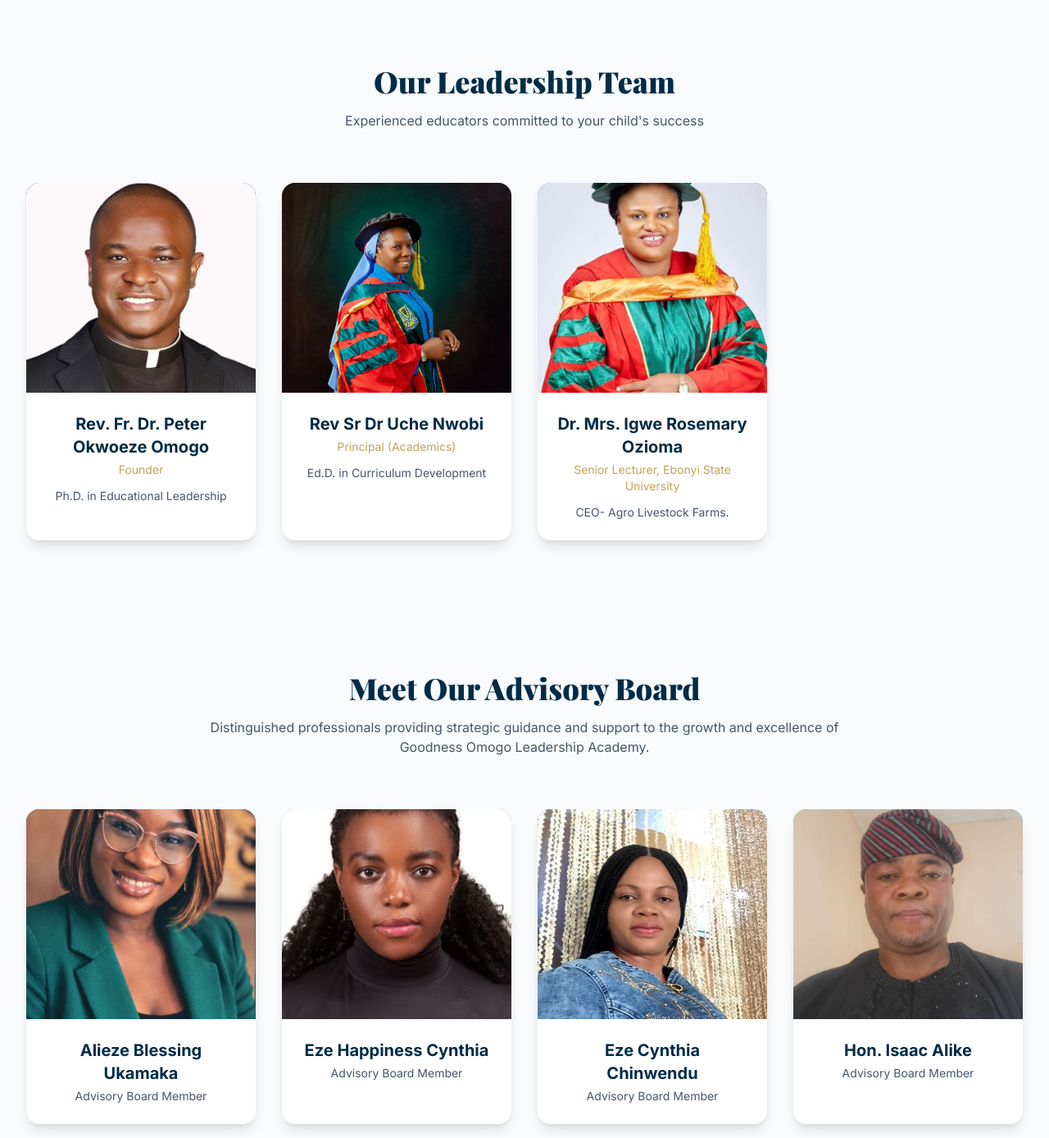
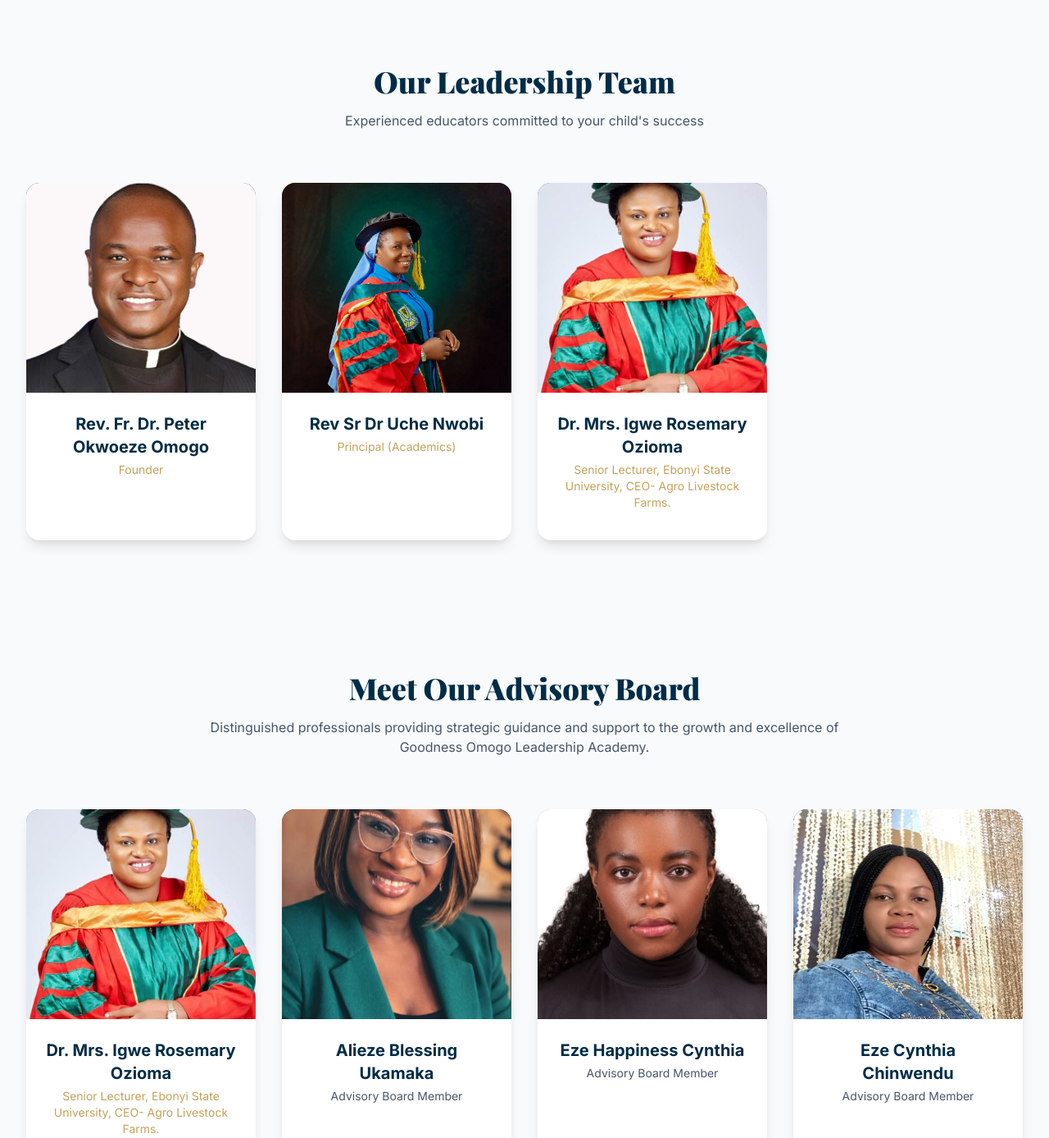
Before and after one commit to emmanuelfred/gola, a PHP site: page /about.php in a window 1280 px wide. Shown: the part 5112-6500 px from the top of the page at 82% size. Run offline with PHP 8.4, Linux system fonts and the light colour scheme; data comes from the database, SQL or seed files in the repository; some libraries are stand-ins or nearby versions.

Commit message:
first commit

```diff
--- a/about.php
+++ b/about.php
@@ -483,9 +483,7 @@ lightbox.addEventListener('click', (e) => {
                 <div class="p-6 text-center">
                     <h3 class="text-xl font-bold text-primary dark:text-gold mb-1">Rev. Fr. Dr. Peter Okwoeze Omogo</h3>
                     <p class="text-sm text-gold mb-3">Founder</p>
-                    <p class="text-sm text-slate-600 dark:text-slate-400">
-                        Ph.D. in Educational Leadership
-                    </p>
+
                 </div>
             </div>
 
@@ -499,9 +497,7 @@ lightbox.addEventListener('click', (e) => {
                 <div class="p-6 text-center">
                     <h3 class="text-xl font-bold text-primary dark:text-gold mb-1">Rev Sr Dr Uche Nwobi</h3>
                     <p class="text-sm text-gold mb-3">Principal (Academics)</p>
-                    <p class="text-sm text-slate-600 dark:text-slate-400">
-                        Ed.D. in Curriculum Development
-                    </p>
+
                 </div>
             </div>
 
@@ -514,10 +510,8 @@ lightbox.addEventListener('click', (e) => {
                 </div>
                 <div class="p-6 text-center">
                     <h3 class="text-xl font-bold text-primary dark:text-gold mb-1">Dr. Mrs. Igwe Rosemary Ozioma</h3>
-                    <p class="text-sm text-gold mb-3">Senior Lecturer, Ebonyi State University </p>
-                    <p class="text-sm text-slate-600 dark:text-slate-400">
-                        CEO- Agro Livestock Farms.
-                    </p>
+                    <p class="text-sm text-gold mb-3">Senior Lecturer, Ebonyi State University, CEO- Agro Livestock Farms. </p>
+
                 </div>
             </div>
 
@@ -546,6 +540,20 @@ lightbox.addEventListener('click', (e) => {
         </div>
 
         <div class="grid md:grid-cols-2 lg:grid-cols-4 gap-8">
+              <!-- Vice Principal Admin -->
+            <div class="bg-white dark:bg-slate-800 rounded-2xl overflow-hidden shadow-lg hover:shadow-2xl transition-all group">
+                <div class="h-64 bg-gradient-to-br from-blue-600 to-blue-800">
+                    <img src="./asset/Igwe.jpeg"
+                         alt="Principal"
+                         class="w-full h-full object-cover group-hover:scale-110 transition-transform duration-500">
+                </div>
+                <div class="p-6 text-center">
+                    <h3 class="text-xl font-bold text-primary dark:text-gold mb-1">Dr. Mrs. Igwe Rosemary Ozioma</h3>
+                    <p class="text-sm text-gold mb-3">Senior Lecturer, Ebonyi State University, CEO- Agro Livestock Farms. </p>
+
+                </div>
+            </div>
+
 
             <!-- Principal -->
             <div class="bg-white dark:bg-slate-800 rounded-2xl overflow-hidden shadow-lg hover:shadow-2xl transition-all group">
--- a/academics.php
+++ b/academics.php
@@ -312,7 +312,7 @@ include 'includes/header.php';
             </div>
             <div class="relative">
                 <div class="bg-gradient-to-br from-gold/20 to-primary/20 rounded-3xl p-3 transform rotate-2 shadow-2xl">
-                    <img src="./asset/courses-5.jpg" alt="Classroom" class="w-full rounded-2xl shadow-xl transform -rotate-2">
+                    <img src="./asset/philosophy.jpeg" alt="Classroom" class="w-full rounded-2xl shadow-xl transform -rotate-2">
                 </div>
             </div>
         </div>
--- a/index.php
+++ b/index.php
@@ -248,10 +248,10 @@ include 'includes/header.php';
                     <span class="text-gold text-sm font-semibold uppercase tracking-widest">Visionary Leadership</span>
                 </div>
                 <h2 class="text-4xl lg:text-5xl font-display font-black text-primary dark:text-gold leading-tight">
-                    Brief Biography of Rev. Fr. Dr. Peter Okwoeze Omogo
+                    Brief Biography of Rev. Fr. Dr. Okwoeze Omogo
                 </h2>
                 <p class="text-base text-slate-600 dark:text-slate-400 leading-relaxed">
-                    Rev. Fr. Dr. Peter Okwueze Omogo is a Catholic priest, educator, humanitarian, and visionary leader from Umuogudu Oshia Ngbo in Ebonyi State, Nigeria. Ordained on July 10, 2004, he has dedicated his life to pastoral service, education, and community development.
+                    Rev. Fr. Dr. Okwueze Omogo is a Catholic priest, educator, humanitarian, and visionary leader from Umuogudu Oshia Ngbo in Ebonyi State, Nigeria. Ordained on July 10, 2004, he has dedicated his life to pastoral service, education, and community development.
                 </p>
                 <p class="text-base text-slate-600 dark:text-slate-400 leading-relaxed">
                     He studied at St. Augustine's Seminary, Ezzamgbo, Bigard Memorial Seminary, Enugu, the Pontifical Urban University in Rome, Franciscan University of Steubenville, Ohio, and Concordia University, Chicago, where he earned his Ph.D.
@@ -263,7 +263,7 @@ include 'includes/header.php';
                     His life is guided by the belief that <span class="italic font-semibold text-primary dark:text-gold">"A life without legacy is a fruitless life."</span>
                 </p>
                 <div class="pt-4">
-                    <p class="font-display text-2xl text-primary dark:text-gold font-bold">Rev. Fr. Dr. Peter Okwoeze Omogo</p>
+                    <p class="font-display text-2xl text-primary dark:text-gold font-bold">Rev. Fr. Dr. Okwueze Omogo</p>
                     <p class="text-slate-500 dark:text-slate-400 italic">Founder</p>
                 </div>
             </div>
```
Also changed, not shown: admissions.php (+6 -4 lines), asset/com.jpeg (added), asset/gola.jpeg (added), asset/philosophy.jpeg (added).
